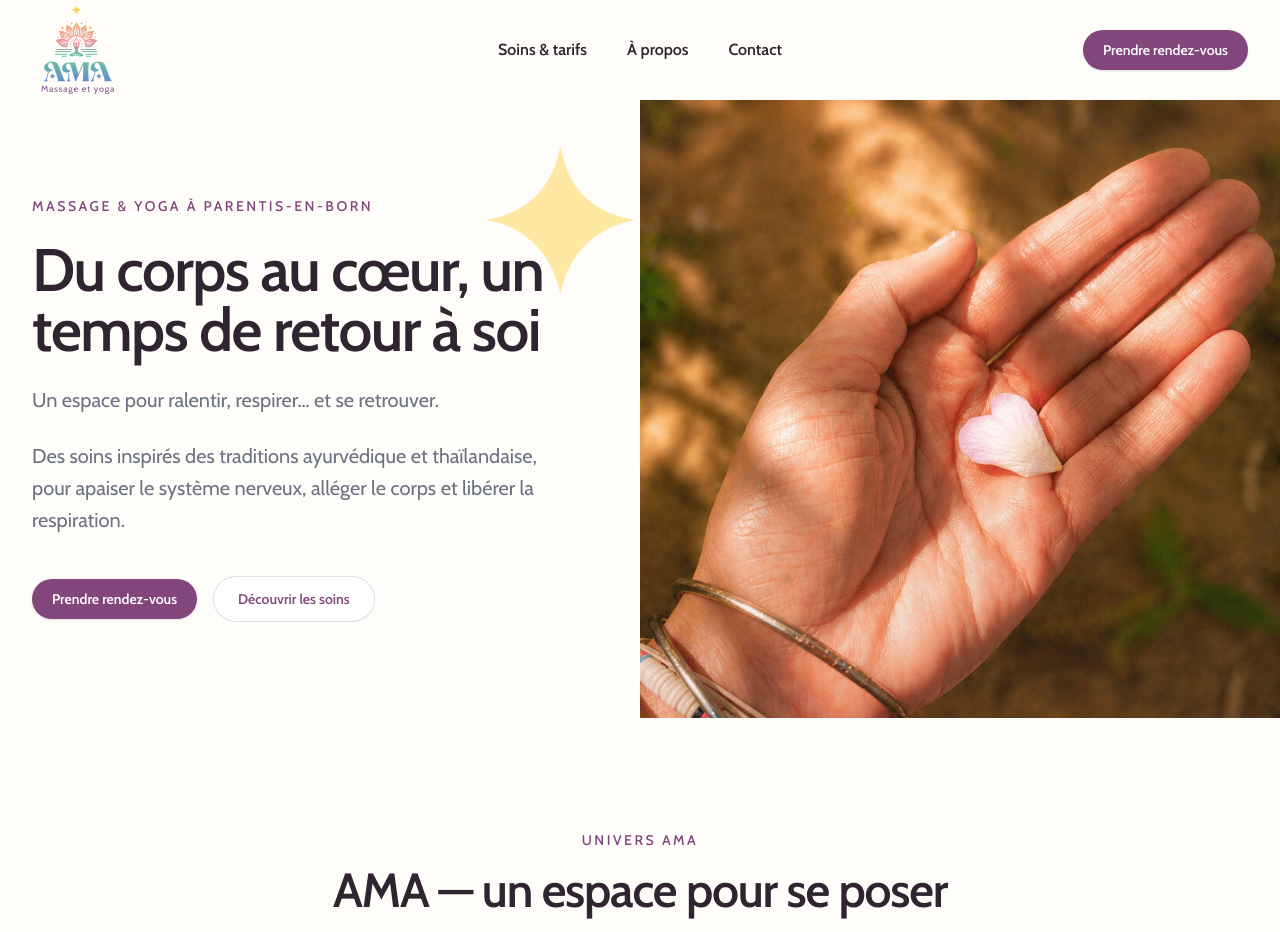
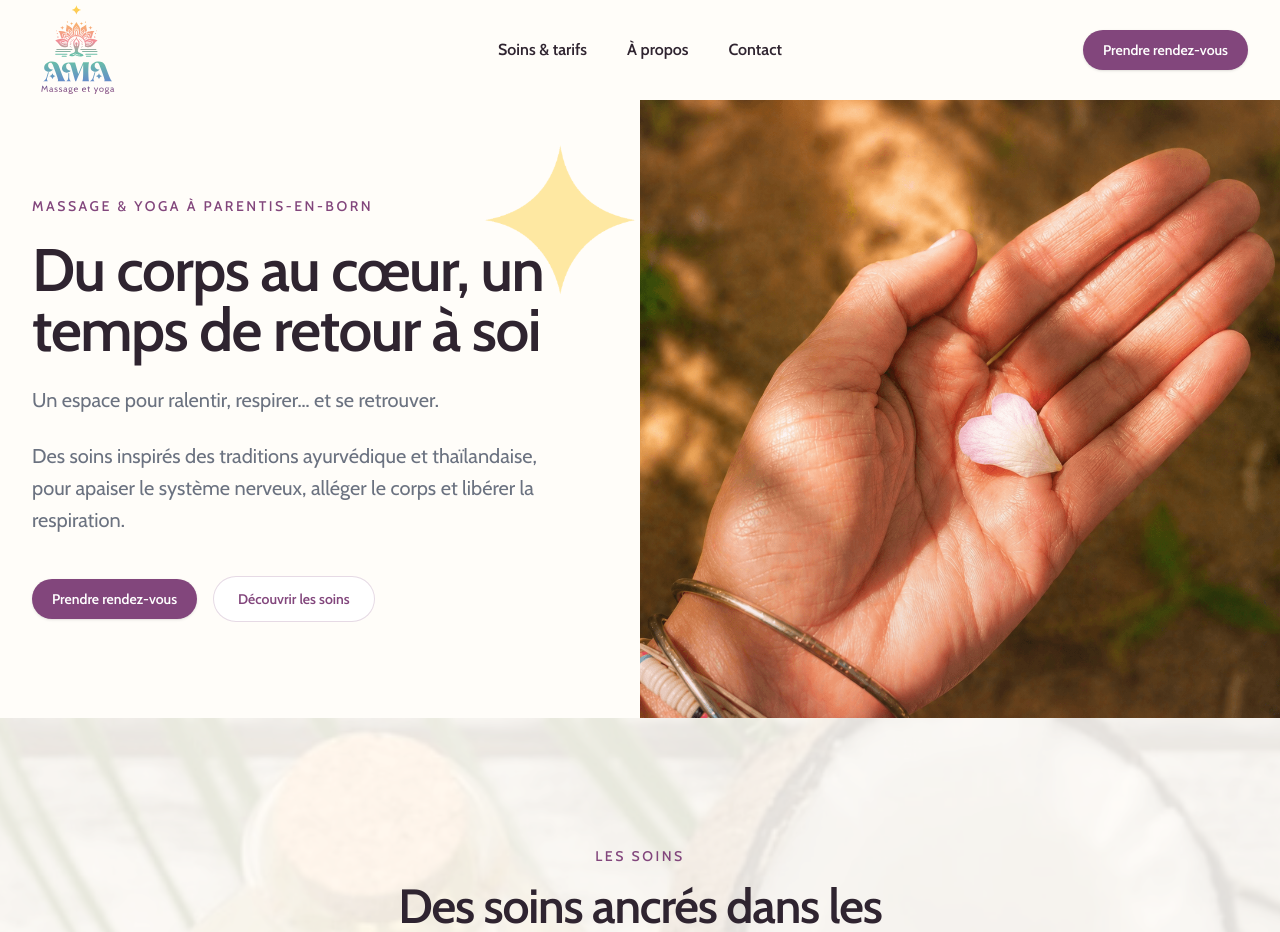
Before and after one commit to sgautier-dev/amamassageyoga, a Next.js app: page / in a window 1280 px wide. Shown: the top 932 px of the page. Built offline with nearby package versions, Linux system fonts and the light colour scheme.

Commit message:
fix(content): simplify AMA homepage and location intro

```diff
--- a/src/app/page.tsx
+++ b/src/app/page.tsx
@@ -6,13 +6,11 @@ import Hero from "@/components/Hero"
 import Location from "@/components/Location"
 import Services from "@/components/Services"
 import Testimonials from "@/components/Testimonials"
-import Universe from "@/components/Universe"
 
 export default function HomePage() {
 	return (
 		<main>
 			<Hero />
-			<Universe />
 			<Services />
 			<FeaturedService />
 			<ForWho />
--- a/src/components/Location.tsx
+++ b/src/components/Location.tsx
@@ -51,7 +51,7 @@ export default function Location() {
 						</h2>
 
 						<p className="mt-6 text-lg leading-8 text-muted italic">
-							Je vous accueille au plus proche de vos besoins :
+							Au plus proche de vos besoins :
 						</p>
 
 						<div className="mt-8 max-w-xl text-base leading-8 text-muted lg:max-w-none">
```
